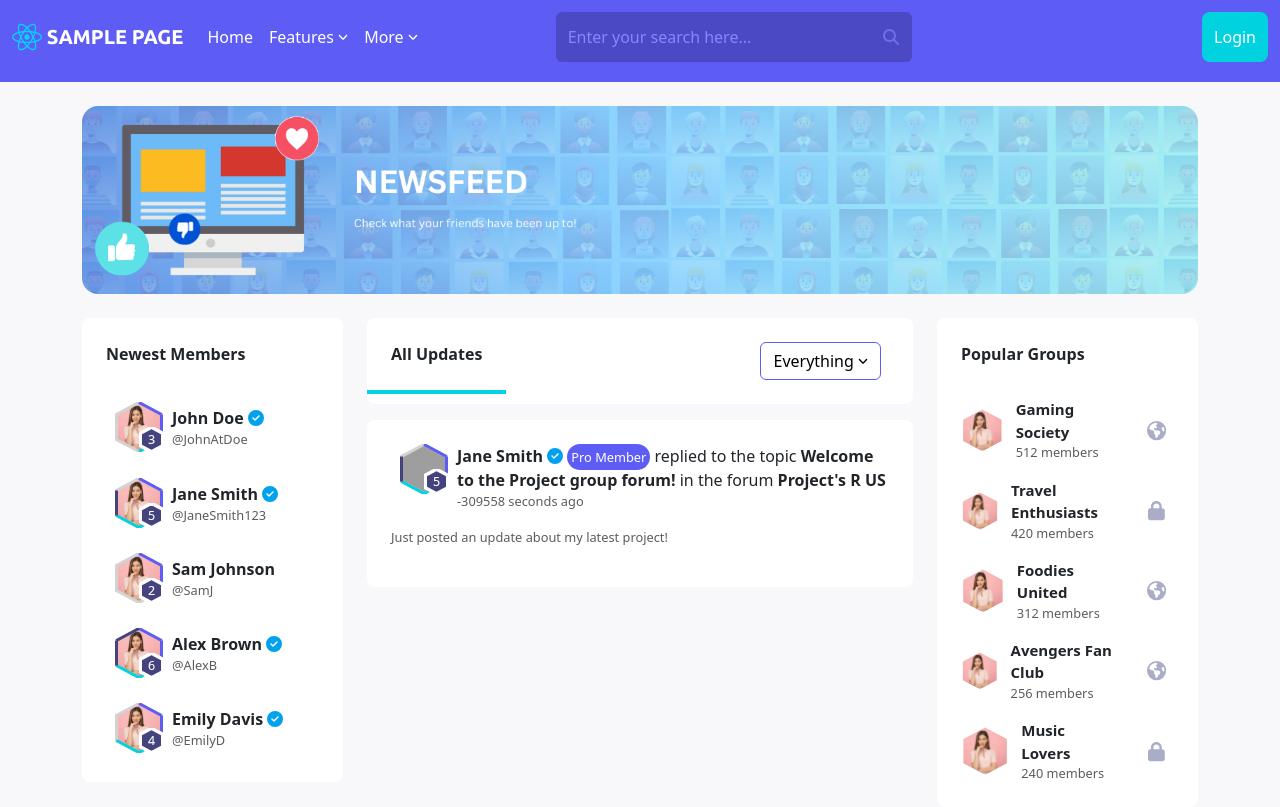
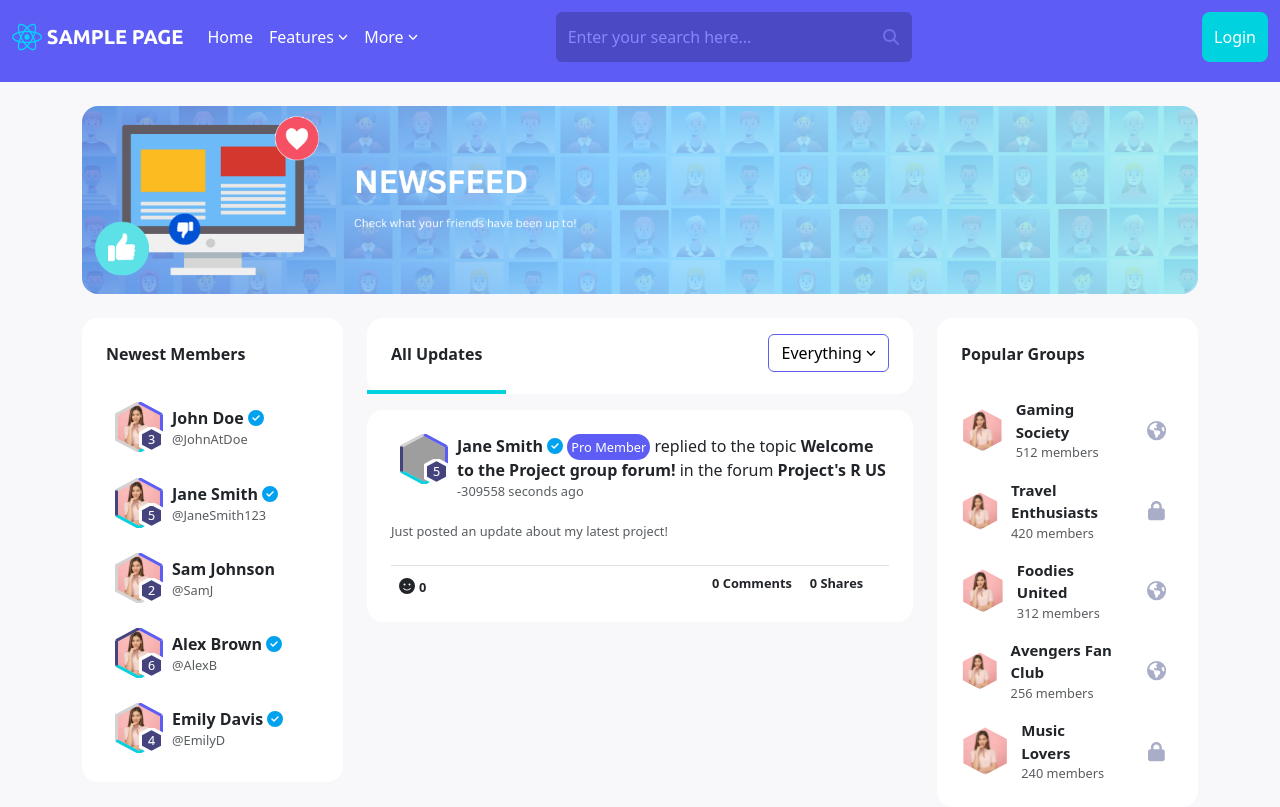
Before and after one commit to RussellTrick/SocialMediaDemo, a React (Vite) app in the folder client/: page / in a window 1280 px wide. Built offline with nearby package versions, Linux system fonts and the light colour scheme; grey boxes are pictures that could not be loaded.

Commit message:
Added reactions to posts

```diff
--- a/client/src/components/post/PostHandler.tsx
+++ b/client/src/components/post/PostHandler.tsx
@@ -2,6 +2,22 @@ import { FontAwesomeIcon } from "@fortawesome/react-fontawesome";
 import UserCard, { UserCardProps } from "../usercard/UserCard";
 import CardImage from "../usercard/CardImage";
 import { timeAgo } from "../../helpers/utils";
+import { faSmile } from "@fortawesome/free-solid-svg-icons";
+import { UserType } from "../../types/types";
+
+type CommentType = {
+  user: UserCardProps;
+  comment: string;
+  timestamp: string;
+};
+
+type CommentsType = {
+  comments?: Array<CommentType>;
+};
+
+type SharesType = {
+  shares?: Array<UserType>;
+};
 
 type PostHandlerProps = {
   type: string;
@@ -10,6 +26,9 @@ type PostHandlerProps = {
   forum?: string;
   timestamp: string;
   user: UserCardProps;
+  comments?: CommentsType;
+  shares?: SharesType;
+  reactions?: Array<UserType>;
 };
 
 const PostHandler = ({
@@ -19,14 +38,21 @@ const PostHandler = ({
   user,
   content,
   timestamp,
+  comments,
+  shares,
+  reactions,
 }: PostHandlerProps) => {
+  const commentsCount: number = comments?.comments?.length || 0;
+  const sharesCount: number = shares?.shares?.length || 0;
+  const reactionsCount: number = reactions?.length || 0;
+
   const renderPostHeader = () => {
     switch (type) {
       case "update":
         return (
-          <div>
-            <span>post an update</span>
-          </div>
+          <>
+            <span>posted an update</span>
+          </>
         );
       case "reply":
         return (
@@ -40,15 +66,16 @@ const PostHandler = ({
     }
   };
   return (
-    <div className="d-flex flex-column gap-3">
+    <>
+      <div className="d-flex flex-column gap-3 border-bottom">
         <div className="d-flex">
           <div className="d-flex">
             {user.imageUrl && user.level && (
               <CardImage imageUrl={user.imageUrl} level={user.level} />
             )}
           </div>
-        <div className="d-flex flex-column">
-          <span className="">
+          <div className="d-flex flex-column mb-1">
+            <span>
               <UserCard
                 name={user.name}
                 verified={user.verified}
@@ -60,8 +87,20 @@ const PostHandler = ({
             <span className="small text-muted">{timeAgo(timestamp)}</span>
           </div>
         </div>
-      <p className="small text-muted">{content}</p>
+        <p className="small text-muted mb-4">{content}</p>
       </div>
+      <div className="row d-flex justify-content-between pt-2 px-2 flex-nowrap">
+        <div className="col-2">
+          <FontAwesomeIcon icon={faSmile} />
+          <strong className="small ms-1">{reactionsCount}</strong>
+        </div>
+
+        <div className="col-5 col-md-6 col-lg-5 d-flex justify-content-evenly">
+          <strong className="small">{commentsCount} Comments</strong>
+          <strong className="small">{sharesCount} Shares</strong>
+        </div>
+      </div>
+    </>
   );
 };
 
--- a/client/src/components/usercard/UserCard.tsx
+++ b/client/src/components/usercard/UserCard.tsx
@@ -38,7 +38,7 @@ const UserCard = ({
                 />
               )}{" "}
               {pro && (
-                <span className="small text-white rounded-4 bg-primary fw-normal p-1">
+                <span className="small text-white rounded-4 bg-primary fw-normal">
                   Pro Member
                 </span>
               )}{" "}
--- a/client/src/pages/Home.tsx
+++ b/client/src/pages/Home.tsx
@@ -35,7 +35,7 @@ const Home = () => {
     <>
       <LeftNavbar />
       <div className="container">
-        <header className="rounded-3 my-4">
+        <header className="rounded-4 my-4">
           <img
             src={HeaderImg}
             alt="Header"
@@ -44,7 +44,7 @@ const Home = () => {
         </header>
         <div className="row">
           <div className="col d-none d-lg-block">
-            <div className="bg-white rounded-3 p-4 d-flex flex-column gap-3">
+            <div className="bg-white rounded-4 p-4 d-flex flex-column gap-3">
               <strong className="mb-3">Newest Members</strong>
               {latestUsers.map((user, index) => (
                 <div className="d-flex py-1">
@@ -61,12 +61,12 @@ const Home = () => {
             </div>
           </div>
           <main className="col-lg-6 col-md-12">
-            <div className="bg-white rounded-3 mb-3">
+            <div className="bg-white rounded-4 mb-3">
               <div className="d-flex justify-content-between">
                 <div className="h-100 p-4 d-flex justify-content-center align-items-center border-bottom border-tertiary border-4">
                   <strong>All Updates</strong>
                 </div>
-                <Dropdown className="d-inline mx-2 p-4" autoClose="outside">
+                <Dropdown className="d-inline mx-2 p-3" autoClose="outside">
                   <Dropdown.Toggle
                     id="dropdown-autoclose-outside"
                     className="text-black bg-white"
@@ -82,7 +82,7 @@ const Home = () => {
                 </Dropdown>
               </div>
             </div>
-            <div className="bg-white rounded-3 p-4 mb-3">
+            <div className="bg-white rounded-4 p-4 mb-3">
               <PostHandler
                 type={PostData[1].type}
                 content={PostData[1].content}
@@ -95,7 +95,7 @@ const Home = () => {
           </main>
 
           <div className="col d-none d-lg-block">
-            <div className="bg-white rounded-3 p-4 d-flex flex-column gap-3">
+            <div className="bg-white rounded-4 p-4 d-flex flex-column gap-3">
               <strong className="mb-3">Popular Groups</strong>
               {top5Groups.map((group) => (
                 <GroupCard
--- /dev/null
+++ b/client/src/types/types.ts
@@ -0,0 +1,10 @@
+// types.ts
+
+export type UserType = {
+  name: string;
+  handle?: string;
+  imageUrl?: string;
+  level?: number;
+  verified?: boolean;
+  pro?: boolean;
+};
```
Lines whose indentation alone changed are shown as unchanged.
